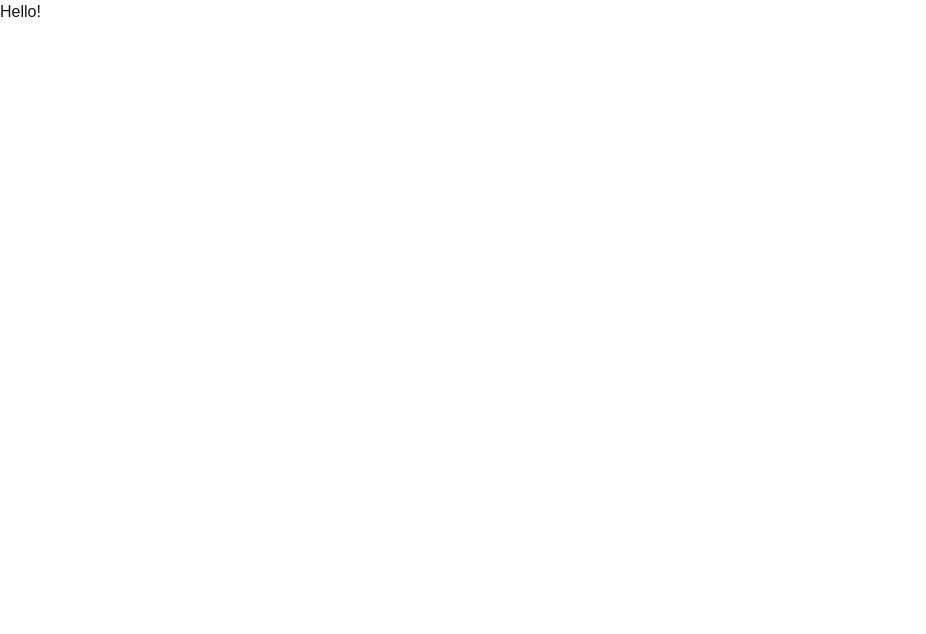
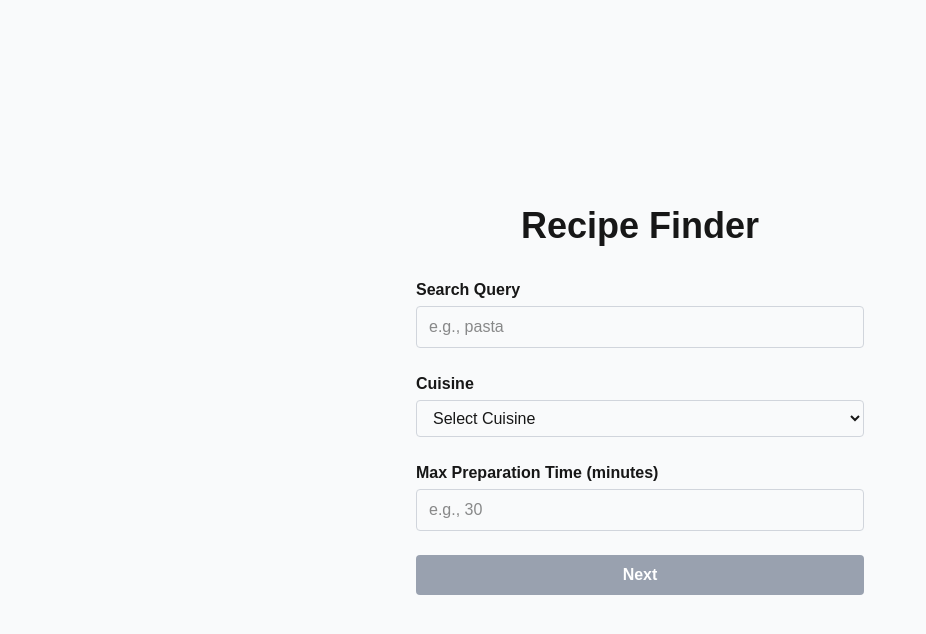
Before and after one commit to TetianaDiachenko/recipe-finder-next-app, a Next.js app: page / in a window 1280 px wide. Shown: the top 634 px of the page, without its empty margins (0-926 px from the left). Built offline with nearby package versions, Linux system fonts and the light colour scheme.

Commit message:
created a search page as a main page

```diff
--- a/src/app/page.tsx
+++ b/src/app/page.tsx
@@ -1,5 +1,98 @@
-export default function Home() {
+'use client';
+import React, { useState, useEffect } from 'react';
+import { useRouter } from 'next/navigation';
+
+const SearchPage = () => {
+  const router = useRouter();
+
+  const [query, setQuery] = useState('');
+  const [cuisine, setCuisine] = useState('');
+  const [maxTime, setMaxTime] = useState('');
+  const [isNextEnabled, setIsNextEnabled] = useState(false);
+
+  useEffect(() => {
+    if (query.trim() !== '' || cuisine !== '' || maxTime.trim() !== '') {
+      setIsNextEnabled(true);
+    } else {
+      setIsNextEnabled(false);
+    }
+  }, [query, cuisine, maxTime]);
+
   return (
-     <div>Hello!</div>
+    <div className="min-h-screen flex flex-col justify-center items-center bg-gray-50 p-4">
+      <h1 className="text-4xl font-bold mb-8">Recipe Finder</h1>
+
+      <form
+        className="w-full max-w-md space-y-6"
+        onSubmit={(e) => {
+          e.preventDefault();
+          if (isNextEnabled) {
+            const params = new URLSearchParams();
+            if (query) params.append('query', query);
+            if (cuisine) params.append('cuisine', cuisine);
+            if (maxTime) params.append('maxTime', maxTime);
+            router.push(`/recipes?${params.toString()}`);
+          }
+        }}
+      >
+        <div>
+          <label htmlFor="query" className="block mb-1 font-semibold">
+            Search Query
+          </label>
+          <input
+            id="query"
+            type="text"
+            placeholder="e.g., pasta"
+            value={query}
+            onChange={(e) => setQuery(e.target.value)}
+            className="w-full px-3 py-2 border border-gray-300 rounded focus:outline-none focus:ring-2 focus:ring-indigo-500"
+          />
+        </div>
+
+        <div>
+          <label htmlFor="cuisine" className="block mb-1 font-semibold">
+            Cuisine
+          </label>
+          <select
+            id="cuisine"
+            value={cuisine}
+            onChange={(e) => setCuisine(e.target.value)}
+            className="w-full px-3 py-2 border border-gray-300 rounded focus:outline-none focus:ring-2 focus:ring-indigo-500"
+          >
+            <option value="">Select Cuisine</option>
+            <option value="Italian">Italian</option>
+            <option value="Mexican">Mexican</option>
+            <option value="Chinese">Chinese</option>
+          </select>
+        </div>
+
+        <div>
+          <label htmlFor="maxTime" className="block mb-1 font-semibold">
+            Max Preparation Time (minutes)
+          </label>
+          <input
+            id="maxTime"
+            type="number"
+            min="1"
+            placeholder="e.g., 30"
+            value={maxTime}
+            onChange={(e) => setMaxTime(e.target.value)}
+            className="w-full px-3 py-2 border border-gray-300 rounded focus:outline-none focus:ring-2 focus:ring-indigo-500"
+          />
+        </div>
+
+        <button
+          type="submit"
+          disabled={!isNextEnabled}
+          className={`w-full py-2 rounded text-white font-semibold ${
+            isNextEnabled ? 'bg-indigo-600 hover:bg-indigo-700' : 'bg-gray-400 cursor-not-allowed'
+          }`}
+        >
+          Next
+        </button>
+      </form>
+    </div>
   );
-}
+};
+
+export default SearchPage;
```
